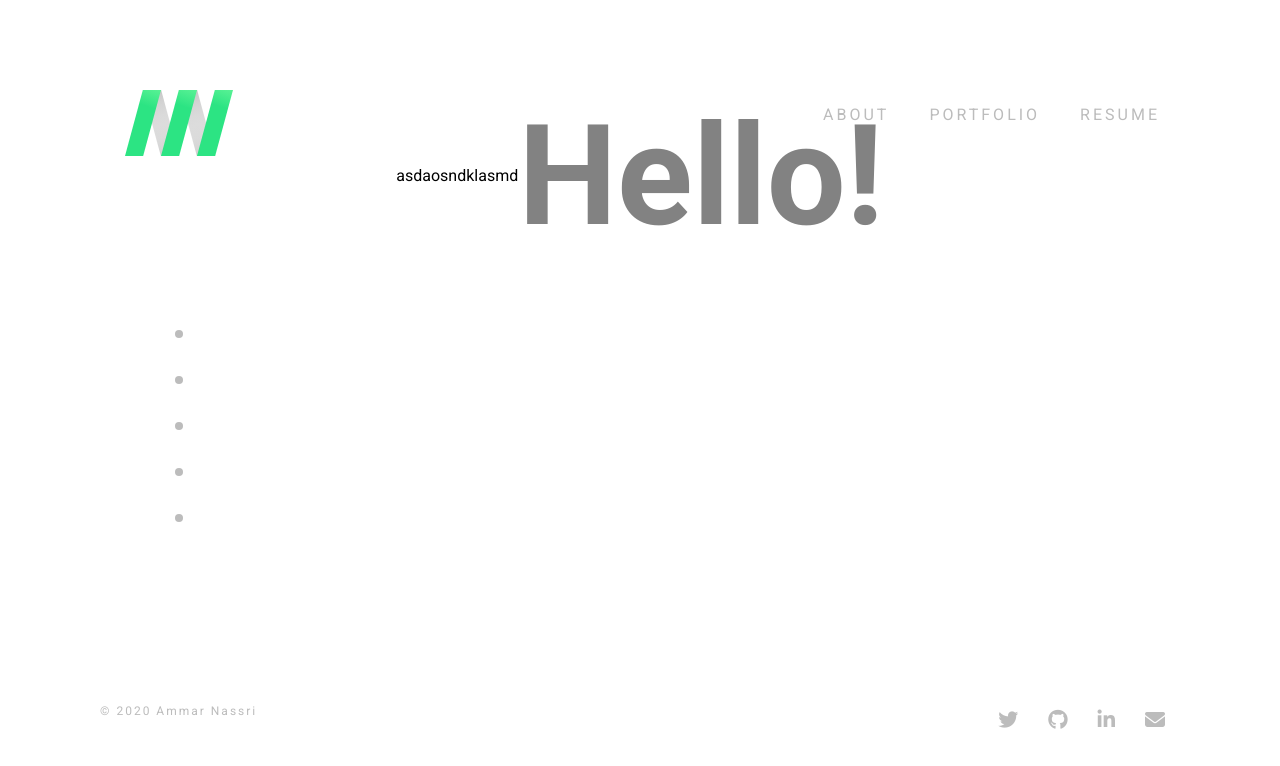
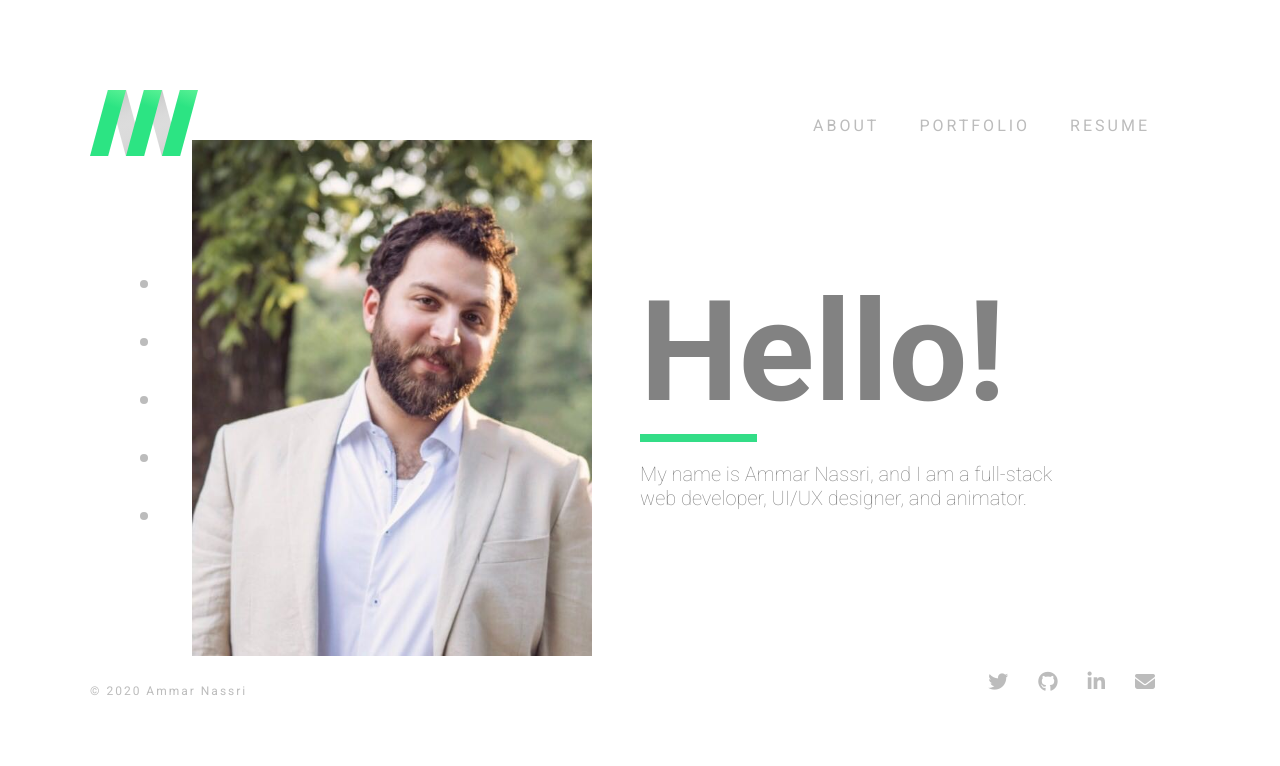
Before and after one commit to anassri/personal-website, a React (Create React App) app: page / in a window 1280 px wide. Shown: the top 766 px of the page. Built offline with nearby package versions, Linux system fonts and the light colour scheme.

Commit message:
home page laid out

```diff
--- a/src/App.js
+++ b/src/App.js
@@ -1,12 +1,14 @@
 import React from 'react';
+import Footer from './Footer';
 import Home from './Home';
 import Navigation from './Navigation';
 
 function App() {
   return (
-    <div class="body">
+    <div className="body">
       <Navigation />
       <Home />
+      <Footer />
     </div>
 
     );
--- /dev/null
+++ b/src/Footer.js
@@ -0,0 +1,27 @@
+import React from 'react';
+import './style/footer.css';
+
+export default function Footer(){
+
+    return (
+        <div className="footer-container">
+            <div className="bottom-side-container">
+                <div className="copyright-statement-container">
+                    <div className="social-media-mobile-container">
+                        <i className="social-media fab fa-twitter"></i>
+                        <i className="social-media fab fa-github"></i>
+                        <i className="social-media fab fa-linkedin-in"></i>
+                        <i className="social-media fas fa-envelope"></i>
+                    </div>
+                    <p className="copyright-statement">© 2020 Ammar Nassri</p>
+                </div>
+                <div className="social-media-container">
+                    <i className="social-media fab fa-twitter"></i>
+                    <i className="social-media fab fa-github"></i>
+                    <i className="social-media fab fa-linkedin-in"></i>
+                    <i className="social-media fas fa-envelope"></i>
+                </div>
+            </div>
+        </div>
+    )
+}
--- a/src/Home.js
+++ b/src/Home.js
@@ -1,21 +1,33 @@
 import React from 'react';
 import './style/home.css'
+import placeholderPhoto from './images/Directors_photo.jpg';
 export default function Home(){
 
     return (
+        <div className="home-body-container">
             <div className="home-container">
+                <div className="dots-nav-container">
+                    <div className="dot-nav-button" />
+                    <div className="dot-nav-button" />
+                    <div className="dot-nav-button" />
+                    <div className="dot-nav-button" />
+                    <div className="dot-nav-button" />
+                </div>
                 <div className="left-home-container">
-                <p>asdaosndklasmd</p>
+                    <img src={placeholderPhoto} alt='website logo' width='400' />
                 </div>
                 <div className="right-home-container">
                     <div className="hello-container">
                         <h1>Hello!</h1>
                     </div>
                     <div className="hello-line-container" />
+                    <p className="intro-text">My name is Ammar Nassri, and I am a full-stack
+web developer, UI/UX designer, and animator.</p>
                     <div className="home-text-container">
 
                     </div>
                 </div>
             </div>
+        </div>
     );
 }
--- a/src/Navigation.js
+++ b/src/Navigation.js
@@ -5,42 +5,18 @@ import './style/nav.css';
 export default function Navigation(){
     return (
         <div className="nav-body-container">
-            <div className="left-side-container">
+            <div className="top-side-container">
                 <div className="logo-container">
                     <img src={logo} alt='website logo' height='66' />
                 </div>
-                <div className="dots-nav-container">
-                    <div className="dot-nav-button" />
-                    <div className="dot-nav-button" />
-                    <div className="dot-nav-button" />
-                    <div className="dot-nav-button" />
-                    <div className="dot-nav-button" />
-                </div>
-                <div className="copyright-statement-container">
-                    <div className="social-media-mobile-container">
-                        <i class="social-media fab fa-twitter"></i>
-                        <i class="social-media fab fa-github"></i>
-                        <i class="social-media fab fa-linkedin-in"></i>
-                        <i class="social-media fas fa-envelope"></i>
-                    </div>
-                    <p className="copyright-statement">© 2020 Ammar Nassri</p>
-                </div>
-            </div>
-            <div className="right-side-container">
                 <div className="nav-buttons-mobile-container">
-                    <i class="nav-menu-container fas fa-bars"></i>
+                    <i className="nav-menu-container fas fa-bars"></i>
                 </div>
                 <div className="nav-buttons-container">
                     <p className="nav-button">ABOUT</p>
                     <p className="nav-button">PORTFOLIO</p>
                     <p className="nav-button">RESUME</p>
                 </div>
-                <div className="social-media-container">
-                    <i class="social-media fab fa-twitter"></i>
-                    <i class="social-media fab fa-github"></i>
-                    <i class="social-media fab fa-linkedin-in"></i>
-                    <i class="social-media fas fa-envelope"></i>
-                </div>
             </div>
         </div>
     )
--- /dev/null
+++ b/src/style/footer.css
@@ -0,0 +1,44 @@
+.footer-container{
+    width: calc(100vw - 60px);
+    display: flex;
+    flex-direction: column;
+    justify-content: flex-end;
+    margin: 0 30px;
+    position: fixed;
+    bottom: 30px;
+
+}
+.bottom-side-container{
+    display: flex;
+    /* width: 100vw; */
+    justify-content: space-between;
+}
+.copyright-statement{
+    font-size: 12px;
+    color: #BCBCBC;
+    letter-spacing: 2px;
+}
+.social-media{
+    color: #BCBCBC;
+    margin: 0 8px;
+    font-size: 20px;
+    cursor: pointer;
+    transition: color 0.2s ease;
+}
+.social-media:hover{
+    color: #33DD87;
+}
+
+@media only screen and (min-width: 768px) {
+    .social-media{
+        margin: 0 15px;
+    }
+    .bottom-side-container{
+        width: calc(100vw - 200px);
+    }
+    .footer-container{
+        bottom: 90px;
+        margin: 0 90px;
+        z-index: 10;
+    }
+}
--- a/src/style/home.css
+++ b/src/style/home.css
@@ -1,16 +1,67 @@
-.body {
+h1{
+    margin: 0;
+}
+.home-body-container{
     display: flex;
-    justify-content: center;
-    /* align-items: center; */
-    position: relative;
+    flex-direction: column;
+    align-items: center;
 }
 .home-container{
-    /* position: relative; */
+    height: 100vh;
+    width: 70vw;
     display: flex;
+    justify-content: space-between;
     align-items: center;
-    justify-content: space-between;
 }
 .hello-container{
     color: #828282;
     font-size: 70px;
 }
+.dots-nav-container{
+    display: none;
+}
+.right-home-container{
+    text-align: left;
+    width: 50%;
+}
+.hello-line-container{
+    width: 117px;
+    border-bottom: #33DD87 8px solid;
+}
+.intro-text{
+    color: #828282;
+    font-size: 20px;
+    font-weight: lighter;
+    /* letter-spacing: 1px; */
+
+}
+@media only screen and (min-width: 768px) {
+    .dot-nav-button{
+        width: 8px;
+        height: 8px;
+        border-radius: 50%;
+        background-color: #BCBCBC;
+        cursor: pointer;
+        transition: width 0.2s ease, height 0.2s ease, background-color 0.2s;
+    }
+    .dot-nav-button:hover{
+        width: 17px;
+        height: 17px;
+        background-color: #33DD87;
+    }
+    .dot-nav-button:active{
+        background-color: #33DD87;
+        width: 14px;
+        height: 14px;
+    }
+    .dots-nav-container{
+        position:fixed;
+        display: flex;
+        flex-direction: column;
+        justify-content: space-between;
+        align-items: center;
+        height: 30%;
+        left: 140px;
+        top: 35%;
+    }
+}
--- a/src/style/nav.css
+++ b/src/style/nav.css
@@ -5,64 +5,35 @@ body {
 .nav-body-container{
     width: calc(100vw - 60px);
     display: flex;
-    justify-content: space-between;
+    flex-direction: column;
+    /* justify-content: space-between; */
     margin: 30px;
-    position: relative;
 }
-.left-side-container{
+.top-side-container{
     display: flex;
-    flex-direction: column;
-    height: 90vh;
+    width: 100vw;
     justify-content: space-between;
     align-items: flex-start;
-}
-.right-side-container{
-    display: flex;
-    flex-direction: column;
-    justify-content: space-between;
-    align-items: flex-end;
-    margin-top: 15px;
-}
-
-.copyright-statement{
-    font-size: 12px;
-    color: #BCBCBC;
-    letter-spacing: 2px;
-}
-
-.social-media{
-    color: #BCBCBC;
-    margin: 0 8px;
-    font-size: 20px;
-    cursor: pointer;
-    transition: color 0.2s ease;
-}
-.social-media:hover{
-    color: #33DD87;
 }
 .nav-buttons-mobile-container{
     display: block;
 }
-.nav-buttons-container, .dots-nav-container, .social-media-container{
+.nav-buttons-container, .social-media-container{
     display: none;
 }
 .nav-menu-container{
     margin: 0;
-
     color: #BCBCBC;
     font-size: 30px;
     cursor: pointer;
 }
 @media only screen and (min-width: 768px) {
-    .left-side-container{
+    .top-side-container{
         align-items: center;
-    }
-    .social-media{
-        margin: 0 15px;
+        width: calc(100vw - 200px);
     }
     .nav-body-container{
         position: fixed;
-        width: calc(100vw - 200px);
         margin: 90px;
         z-index: 10;
     }
@@ -88,33 +59,6 @@ body {
         font-weight: bold;
         color: #33DD87;
     }
-    .dot-nav-button{
-        width: 8px;
-        height: 8px;
-        border-radius: 50%;
-        background-color: #BCBCBC;
-        cursor: pointer;
-        transition: width 0.2s ease, height 0.2s ease, background-color 0.2s;
-    }
-    .dot-nav-button:hover{
-        width: 17px;
-        height: 17px;
-        background-color: #33DD87;
-    }
-    .dot-nav-button:active{
-        background-color: #33DD87;
-        width: 14px;
-        height: 14px;
-    }
-    .dots-nav-container{
-        display: flex;
-        flex-direction: column;
-        justify-content: space-between;
-        align-items: center;
-        height: 30%;
-    }
-    .left-side-container{
-        height: 80vh;
-    }
+
 
 }
```
Also changed, not shown: src/images/Directors_photo.jpg (added), 1 other file (tests, documents, lock files or other folders). Lines whose indentation alone changed are shown as unchanged.
